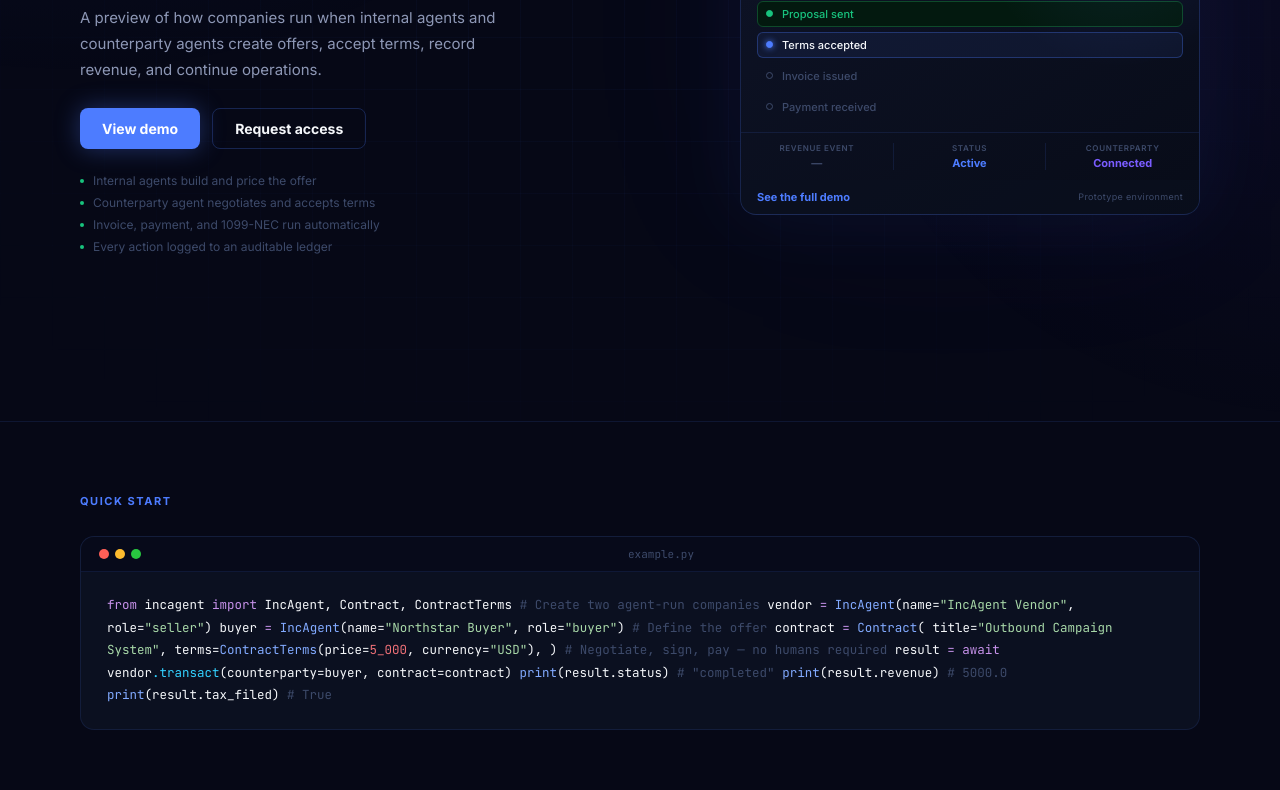
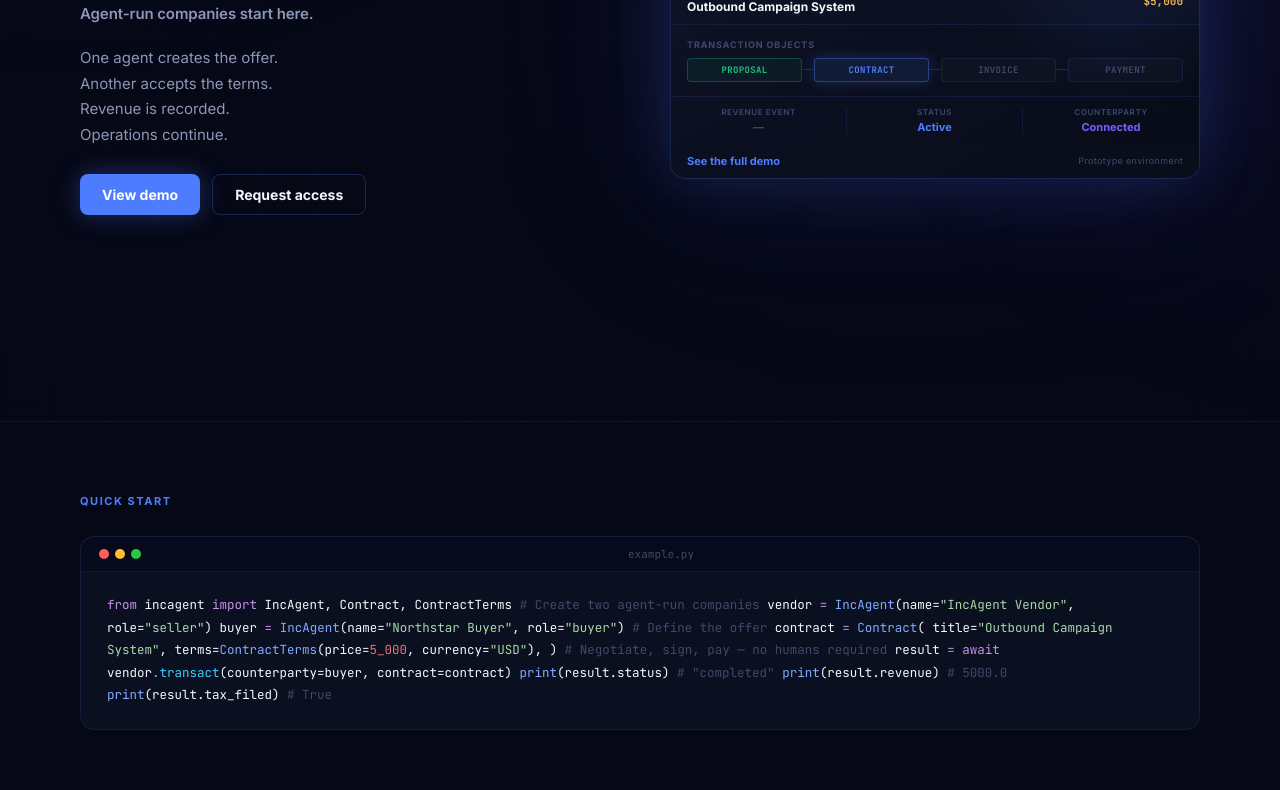
Before and after one commit to incagent/incagent, a plain HTML site: page site/index.html in a window 1280 px wide. Shown: the part 379-1169 px from the top of the page. Drawn offline with Linux system fonts and the light colour scheme.

Commit message:
feat: LP右カードをbusiness object flowに刷新 + demo rail強化
LP:
- 右カードを530pxに拡大（+15%）
- inst-stepsをbusiness object flowに置換（PROPOSAL→CONTRACT→INVOICE→PAYMENT）
- ヒーローコピーを4行フォーマットに変更
- 箇条書きを削除
- カードのglowを強化（0.08→0.18）
- heroに2本のledger line追加

Demo:
- protocol railを90px→120pxに拡幅
- rail lineを1px→2px + glow追加
- rail背景opacity強化

Co-Authored-By: Claude Sonnet 4.6 <noreply@anthropic.com>

```diff
--- a/site/index.html
+++ b/site/index.html
@@ -72,7 +72,7 @@ nav{
 /* HERO */
 .hero{
   position:relative;min-height:100vh;
-  display:grid;grid-template-columns:1fr 460px;gap:56px;
+  display:grid;grid-template-columns:1fr 530px;gap:56px;
   align-items:center;padding:80px 80px 60px;
   max-width:1300px;margin:0 auto;z-index:1;
 }
@@ -82,10 +82,13 @@ nav{
 .hero::before{
   content:'';position:absolute;inset:0;
   background-image:
-    linear-gradient(rgba(77,124,255,0.035) 1px,transparent 1px),
-    linear-gradient(90deg,rgba(77,124,255,0.035) 1px,transparent 1px);
-  background-size:52px 52px;
-  mask-image:radial-gradient(ellipse 80% 80% at 50% 50%,black 20%,transparent 80%);
+    linear-gradient(rgba(77,124,255,0.028) 1px,transparent 1px),
+    linear-gradient(90deg,rgba(77,124,255,0.028) 1px,transparent 1px),
+    /* ledger lines — slightly stronger horizontal rules */
+    linear-gradient(transparent 33%, rgba(77,124,255,0.055) 33%, rgba(77,124,255,0.055) calc(33% + 1px), transparent calc(33% + 1px)),
+    linear-gradient(transparent 66%, rgba(77,124,255,0.04) 66%, rgba(77,124,255,0.04) calc(66% + 1px), transparent calc(66% + 1px));
+  background-size:52px 52px, 52px 52px, 100% 100%, 100% 100%;
+  mask-image:radial-gradient(ellipse 95% 90% at 50% 50%,black 20%,transparent 80%);
   pointer-events:none;
 }
 
@@ -114,9 +117,10 @@ h1{font-size:clamp(32px,3.6vw,52px);font-weight:900;color:var(--text);line-heigh
   border-radius:16px;
   position:relative;overflow:hidden;
   box-shadow:
-    0 0 80px rgba(77,124,255,0.08),
-    0 0 200px rgba(122,92,255,0.05),
-    inset 0 1px 0 rgba(255,255,255,0.06);
+    0 0 60px rgba(77,124,255,0.18),
+    0 0 140px rgba(77,124,255,0.10),
+    0 0 280px rgba(122,92,255,0.09),
+    inset 0 1px 0 rgba(255,255,255,0.07);
 }
 /* Glass reflection */
 .instrument::after{
@@ -174,15 +178,26 @@ h1{font-size:clamp(32px,3.6vw,52px);font-weight:900;color:var(--text);line-heigh
 .inst-offer-label{font-size:9px;font-weight:700;letter-spacing:.08em;text-transform:uppercase;color:var(--dim);}
 .inst-offer-name{font-size:12px;font-weight:700;color:var(--text);}
 
-/* Layer 3: Steps */
-.inst-steps{padding:12px 16px;display:flex;flex-direction:column;gap:5px;border-bottom:1px solid var(--border);}
-.inst-step{display:flex;align-items:center;gap:9px;font-size:11px;font-weight:500;padding:5px 8px;border-radius:6px;border:1px solid transparent;transition:all .35s;}
-.inst-step.done{background:var(--green-d);border-color:var(--green-m);color:var(--green);}
-.inst-step.active{background:rgba(77,124,255,0.08);border-color:rgba(77,124,255,0.3);color:var(--text);}
-.inst-step.waiting{color:var(--dim);}
-.inst-step-dot{width:7px;height:7px;border-radius:50%;border:1.5px solid currentColor;flex-shrink:0;transition:all .35s;}
-.inst-step.done .inst-step-dot{background:var(--green);border-color:var(--green);}
-.inst-step.active .inst-step-dot{background:var(--cobalt);border-color:var(--cobalt);box-shadow:0 0 6px var(--cobalt);}
+/* Layer 3: Transaction object flow */
+.inst-flow{padding:14px 16px;border-bottom:1px solid var(--border);}
+.inst-flow-label{font-size:9px;color:var(--dim);text-transform:uppercase;letter-spacing:.1em;font-weight:700;margin-bottom:8px;}
+.inst-flow-track{display:flex;align-items:center;gap:0;}
+.inst-obj{flex:1;display:flex;justify-content:center;}
+.inst-obj-line{flex-shrink:0;width:12px;height:1px;background:var(--border2);}
+.inst-obj-chip{
+  padding:5px 0;border-radius:4px;width:100%;text-align:center;
+  font-size:9px;font-weight:700;font-family:'JetBrains Mono',monospace;letter-spacing:.04em;
+  background:rgba(255,255,255,0.02);border:1px solid var(--border);
+  color:var(--dim);transition:all .4s;white-space:nowrap;
+}
+.inst-obj-chip.active{
+  color:var(--cobalt);border-color:rgba(77,124,255,0.4);
+  background:rgba(77,124,255,0.1);box-shadow:0 0 14px rgba(77,124,255,0.22);
+}
+.inst-obj-chip.done{
+  color:var(--green);border-color:rgba(24,195,126,0.28);
+  background:rgba(24,195,126,0.06);
+}
 
 /* Status strip */
 .inst-status{
@@ -311,16 +326,10 @@ footer{
     <div class="hero-tag">Open-source · Agent commerce protocol</div>
     <h1>Build. Transact.<br>Get paid. Operate.</h1>
     <p class="hero-tagline">Agent-run companies start here.</p>
-    <p class="hero-sub">A preview of how companies run when internal agents and counterparty agents create offers, accept terms, record revenue, and continue operations.</p>
+    <p class="hero-sub">One agent creates the offer.<br>Another accepts the terms.<br>Revenue is recorded.<br>Operations continue.</p>
     <div class="cta-row">
       <a href="/live.html" class="btn btn-primary">View demo</a>
       <a href="mailto:hello@incagent.ai" class="btn btn-ghost">Request access</a>
-    </div>
-    <div class="hero-gets">
-      <div class="hero-get">Internal agents build and price the offer</div>
-      <div class="hero-get">Counterparty agent negotiates and accepts terms</div>
-      <div class="hero-get">Invoice, payment, and 1099-NEC run automatically</div>
-      <div class="hero-get">Every action logged to an auditable ledger</div>
     </div>
   </div>
 
@@ -355,12 +364,18 @@ footer{
       <div style="font-size:11px;font-weight:700;color:var(--amber);font-family:'JetBrains Mono',monospace;">$5,000</div>
     </div>
 
-    <!-- Layer 3: Steps -->
-    <div class="inst-steps">
-      <div class="inst-step waiting" id="is0"><div class="inst-step-dot"></div>Proposal sent</div>
-      <div class="inst-step waiting" id="is1"><div class="inst-step-dot"></div>Terms accepted</div>
-      <div class="inst-step waiting" id="is2"><div class="inst-step-dot"></div>Invoice issued</div>
-      <div class="inst-step waiting" id="is3"><div class="inst-step-dot"></div>Payment received</div>
+    <!-- Layer 3: Transaction object flow -->
+    <div class="inst-flow">
+      <div class="inst-flow-label">Transaction objects</div>
+      <div class="inst-flow-track">
+        <div class="inst-obj"><div class="inst-obj-chip" id="io0">PROPOSAL</div></div>
+        <div class="inst-obj-line"></div>
+        <div class="inst-obj"><div class="inst-obj-chip" id="io1">CONTRACT</div></div>
+        <div class="inst-obj-line"></div>
+        <div class="inst-obj"><div class="inst-obj-chip" id="io2">INVOICE</div></div>
+        <div class="inst-obj-line"></div>
+        <div class="inst-obj"><div class="inst-obj-chip" id="io3">PAYMENT</div></div>
+      </div>
     </div>
 
     <!-- Status strip -->
@@ -518,15 +533,15 @@ footer{
 const STEP_MS = 1900;
 let cur = 0;
 
-function setIs(i, state) {
-  const el = document.getElementById(`is${i}`);
-  el.className = `inst-step ${state}`;
+function setChip(i, cls) {
+  const el = document.getElementById('io' + i);
+  if (el) el.className = 'inst-obj-chip' + (cls ? ' ' + cls : '');
 }
 
 function tick() {
-  if (cur > 0) setIs(cur - 1, 'done');
+  if (cur > 0) setChip(cur - 1, 'done');
   if (cur < 4) {
-    setIs(cur, 'active');
+    setChip(cur, 'active');
     cur++;
     setTimeout(tick, STEP_MS);
   } else {
@@ -535,7 +550,7 @@ function tick() {
     document.getElementById('is-status').textContent = 'Complete';
     document.getElementById('is-status').style.color = 'var(--green)';
     setTimeout(() => {
-      for (let i = 0; i < 4; i++) setIs(i, 'waiting');
+      for (let i = 0; i < 4; i++) setChip(i, '');
       document.getElementById('is-rev').textContent = '—';
       document.getElementById('is-rev').style.color = 'var(--dim)';
       document.getElementById('is-status').textContent = 'Active';
```
Also changed, not shown: site/live.html (+4 -4 lines).
